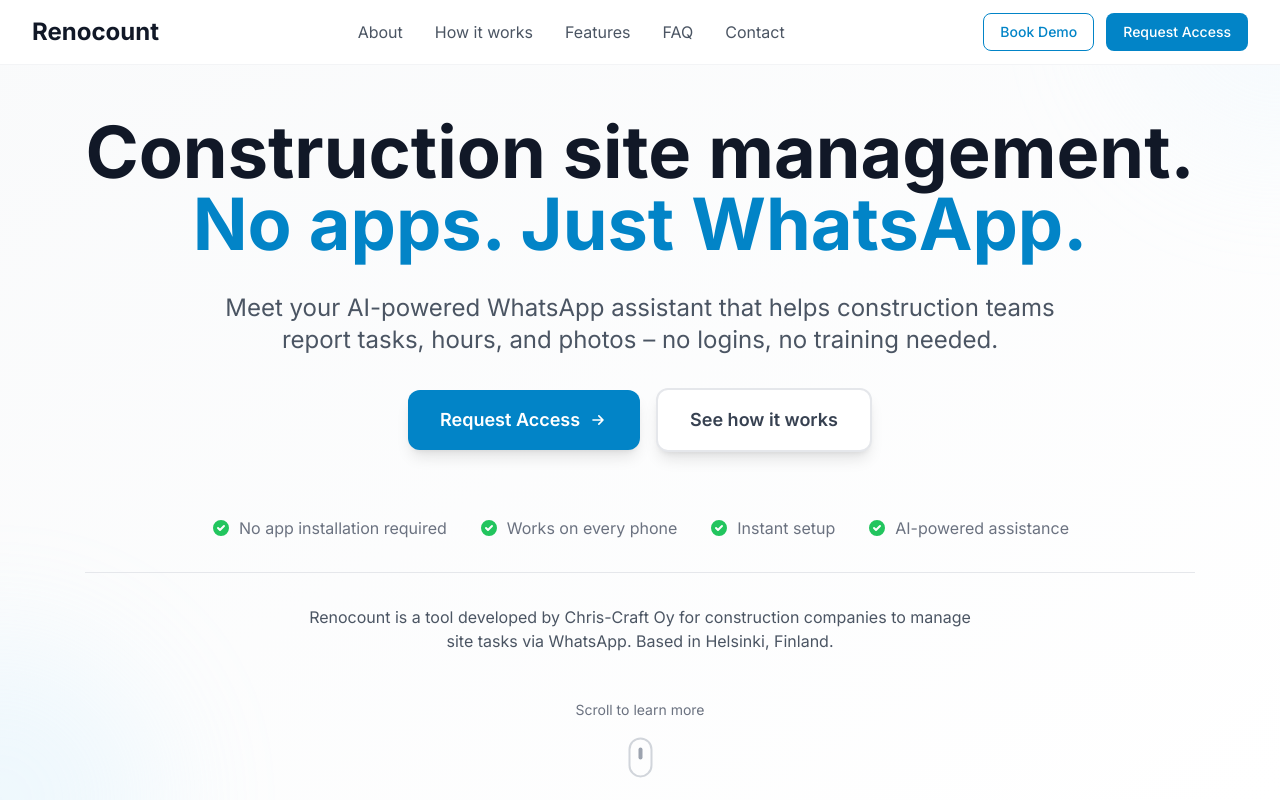
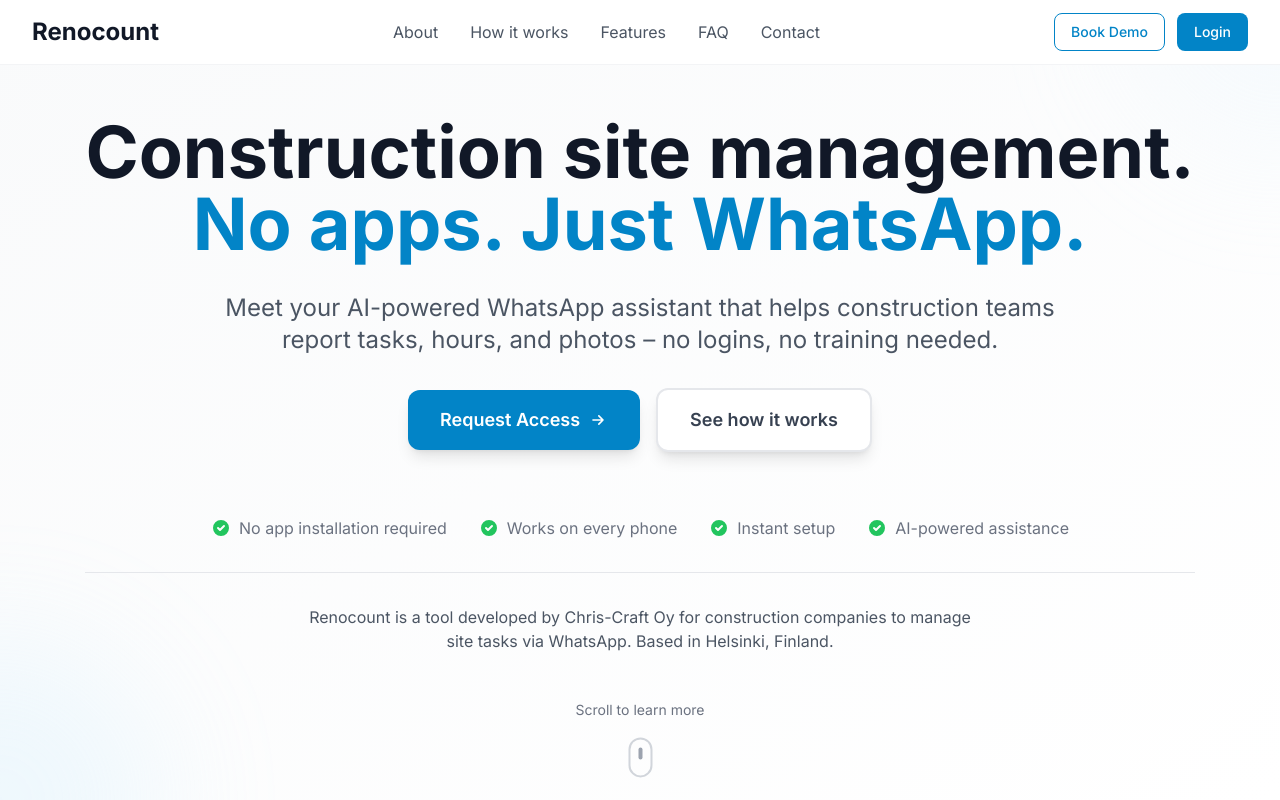
Before and after one commit to Chriuce/Renocount_landing, a Next.js app: page / in a window 1280 px wide. Shown: the top 800 px of the page. Built offline with nearby package versions, Linux system fonts and the light colour scheme.

Commit message:
Update Request Access button to Login and redirect to app.renocount.com

```diff
--- a/components/Header.tsx
+++ b/components/Header.tsx
@@ -59,12 +59,12 @@
               Book Demo
             </a>
             <a
-              href="https://wa.me/358454900199?text=Hi%20Renocount%2C%20I%27m%20interested%20in%20requesting%20access%20to%20your%20construction%20management%20service.%20I%20consent%20to%20receive%20follow-up%20messages%20about%20this%20inquiry."
+              href="https://app.renocount.com"
               target="_blank"
               rel="noopener noreferrer"
               className="inline-flex items-center px-4 py-2 border border-transparent text-sm font-medium rounded-lg text-white bg-primary-600 hover:bg-primary-700 transition-colors"
             >
-              Request Access
+              Login
             </a>
           </motion.div>
 
@@ -142,13 +142,13 @@
                 Book Demo
               </a>
               <a
-                href="https://wa.me/358454900199?text=Hi%20Renocount%2C%20I%27m%20interested%20in%20requesting%20access%20to%20your%20construction%20management%20service.%20I%20consent%20to%20receive%20follow-up%20messages%20about%20this%20inquiry."
+                href="https://app.renocount.com"
                 target="_blank"
                 rel="noopener noreferrer"
                 className="block px-3 py-2 text-base font-medium text-primary-600 hover:text-primary-700 hover:bg-primary-50 rounded-md"
                 onClick={() => setIsMenuOpen(false)}
               >
-                Request Access
+                Login
               </a>
             </div>
           </motion.div>
```
